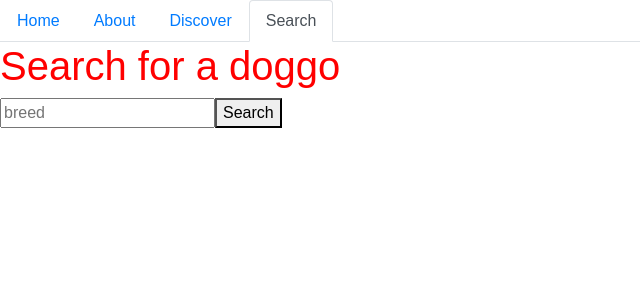
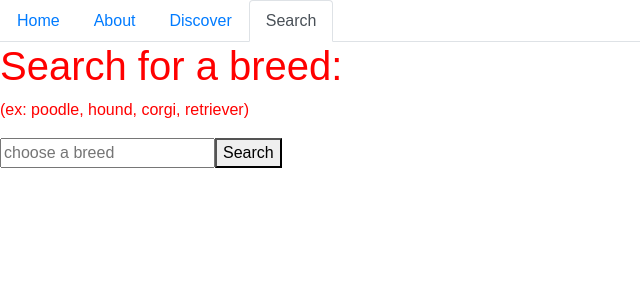
Before and after one commit to eqmvii/puppy-friend, a React (Create React App) app: page /search in a window 1280 px wide. Shown: the top 300 px of the page, without its empty margins (0-640 px from the left). Built offline with nearby package versions, Linux system fonts and the light colour scheme.

Commit message:
search roughed in

```diff
--- a/src/components/pages/Search.js
+++ b/src/components/pages/Search.js
@@ -4,7 +4,8 @@ import axios from "axios";
 class Search extends Component {
   state = {
     term: "",
-    image: ""
+    image: "",
+    dogs: ""
   };
 
   // Highly generic input change handling function
@@ -17,6 +18,17 @@ class Search extends Component {
   };
 
   searchPuppies = query => {
+    var url = `https://dog.ceo/api/breed/${query}/images`;
+    axios.get(url)
+      .then((response) => {
+        // console.log(response.data.message);
+        this.setState({ dogs: response.data.message });
+      })
+      .catch((error) => {
+        console.log(error);
+        this.setState({ dogs: [] });
+      });
+    /*
     axios.get('https://dog.ceo/api/breeds/image/random')
       .then((response) => {
         console.log(response);
@@ -26,32 +38,40 @@ class Search extends Component {
       .catch(function (error) {
         console.log(error);
       });
+      */
   };
 
   handleSearchSubmit = event => {
     event.preventDefault();
-    console.log(`Searching for: ${this.state.term}`);
+    // console.log(`Searching for: ${this.state.term}`);
     this.searchPuppies(this.state.term);
     this.setState({ term: "" });
 
   };
 
   render() {
-    var image = this.state.image ? (<div><h1>Random Doggo</h1><div className="img-container"><img alt="puppy" src={this.state.image} /></div></div>): null
+    // TODO: Turn dog images inside doglist into their own component
+    var image = this.state.image ? (<div><h1>Random Doggo</h1><div className="img-container"><img alt="puppy" src={this.state.image} /></div></div>) : null
+    var dogList = this.state.dogs ? (<div>Dog List: <ul>{this.state.dogs.map((item, index) => {
+      if (index > 3) { return null }
+      return (<li className="list-group-item" key={index}><img alt="dog" src={item} height="125" /></li>)
+    })
+    }</ul></div>) : null
     return (<div>
-      <h1>Search for a doggo</h1>
+      <h1>Search for a breed:</h1>
+      <p>(ex: poodle, hound, corgi, retriever)</p>
       <input
         type="text"
-        placeholder="breed"
+        placeholder="choose a breed"
         name="term"
         value={this.state.term}
         onChange={this.handleInputChange}
       />
       <button onClick={this.handleSearchSubmit}>Search</button>
       {image}
+      {dogList}
     </div>)
   }
 }
 
-
 export default Search;
```
